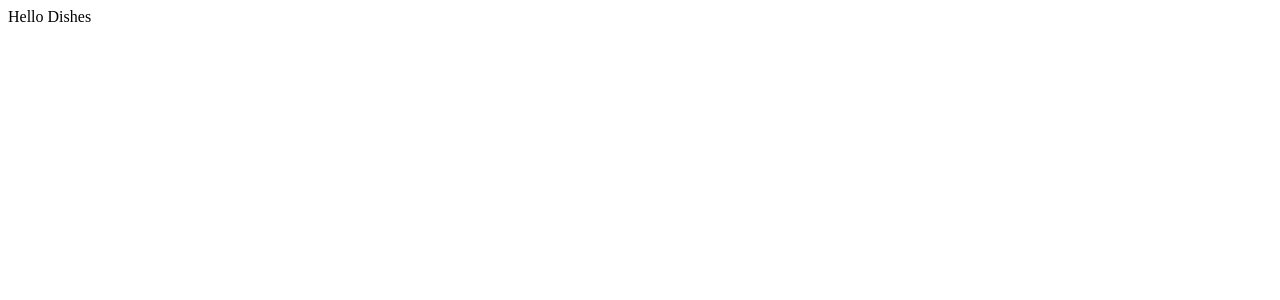
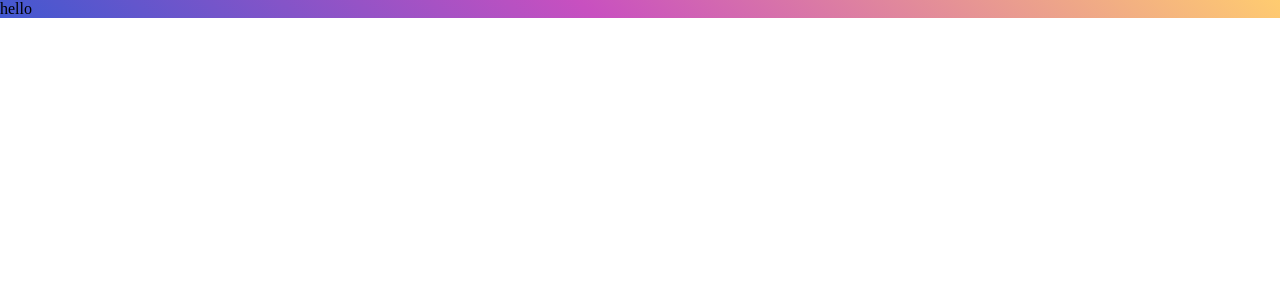
Before and after one commit to rahulchaudhary2244/dish-poll-challenge, a React (Create React App) app: page / in a window 1280 px wide. Shown: the top 300 px of the page. Built offline with nearby package versions, Linux system fonts and the light colour scheme.

Commit message:
adding theme and snackbar configuration

```diff
--- a/src/App.js
+++ b/src/App.js
@@ -1,5 +1,27 @@
+import './styles.css';
+import { ThemeProvider } from '@mui/material/styles';
+import theme from './utils/theme';
+import { SnackbarProvider } from 'notistack';
+
 function App() {
-    return <div className="App">Hello Dishes</div>;
+    return (
+        <div className="App">
+            <ThemeProvider theme={theme}>
+                <SnackbarProvider
+                    dense
+                    preventDuplicate
+                    maxSnack={3}
+                    anchorOrigin={{
+                        vertical: 'top',
+                        horizontal: 'center',
+                    }}
+                    autoHideDuration={3000}
+                >
+                    <div>hello</div>
+                </SnackbarProvider>
+            </ThemeProvider>
+        </div>
+    );
 }
 
 export default App;
--- /dev/null
+++ b/src/styles.css
@@ -0,0 +1,14 @@
+body {
+    margin: 0;
+}
+
+.App {
+    width: 100%;
+    background-color: #4158d0;
+    background-image: linear-gradient(
+        43deg,
+        #4158d0 0%,
+        #c850c0 46%,
+        #ffcc70 100%
+    );
+}
--- /dev/null
+++ b/src/utils/theme.js
@@ -0,0 +1,26 @@
+import { createTheme } from '@mui/material/styles';
+
+const theme = createTheme({
+    palette: {
+        type: 'light',
+        primary: {
+            main: '#5b0899d9',
+        },
+        secondary: {
+            main: '#de2bf1',
+        },
+    },
+    typography: {
+        fontFamily: ['Comic Neue', 'cursive'].join(','),
+        body1: {
+            fontWeight: 700,
+            fontSize: 16,
+        },
+        body2: {
+            fontWeight: 700,
+            fontSize: 16,
+        },
+    },
+});
+
+export default theme;
```
Also changed, not shown: src/data/USER_DATA.json (added, +27 -0 lines).
